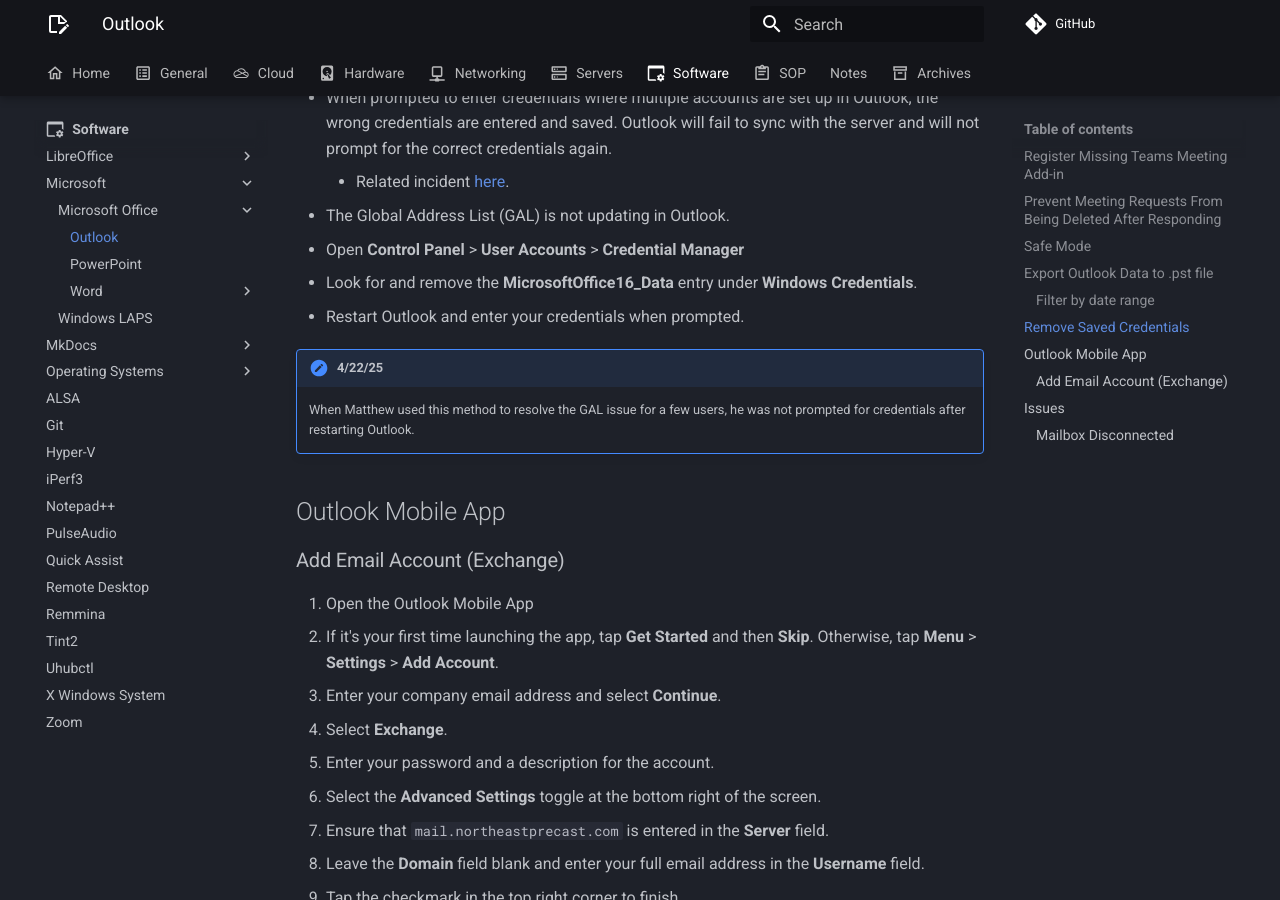
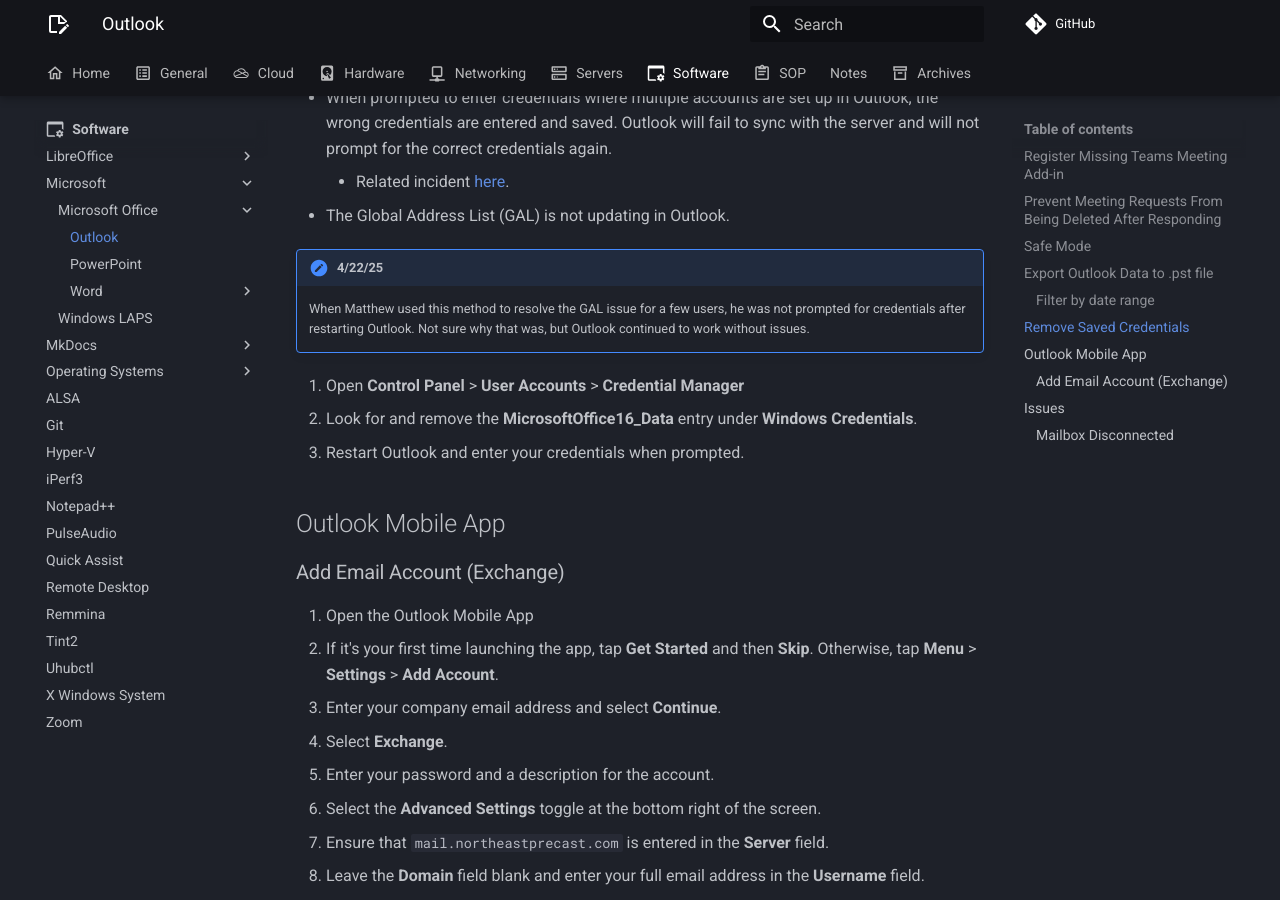
Before and after one commit to rmscode/binary-garden, an MkDocs documentation site: the page built from docs/software/microsoft-office/outlook/outlook.md, in a window 1280 px wide and 900 px high, scrolled down 2250 px. Built offline with MkDocs 1.6.1 and Material for MkDocs 9.7.7, drawn with Linux system fonts in a browser that asks for light colours; comment, search, counter and statistics services are not loaded.

Commit message:
perf(2025): 4/22/25 notes update
style(outlook): fix ordered list

For some reason, mkdocs lumped together an ordered list with the unordered list above it. There was a line break between the two. I had to place something between them to separate the lists . . . Odd.

```diff
--- a/docs/software/microsoft-office/outlook/outlook.md
+++ b/docs/software/microsoft-office/outlook/outlook.md
@@ -61,13 +61,13 @@
     - Related incident [here](2024.md##07152024-0810).
 - The Global Address List (GAL) is not updating in Outlook.
 
+!!! note "4/22/25"
+
+    When Matthew used this method to resolve the GAL issue for a few users, he was not prompted for credentials after restarting Outlook. Not sure why that was, but Outlook continued to work without issues.
+
 1. Open **Control Panel** > **User Accounts** > **Credential Manager**
 2. Look for and remove the **MicrosoftOffice16_Data** entry under **Windows Credentials**.
 3. Restart Outlook and enter your credentials when prompted.
-
-!!! note "4/22/25"
-
-    When Matthew used this method to resolve the GAL issue for a few users, he was not prompted for credentials after restarting Outlook.
 
 ## Outlook Mobile App
 
```
